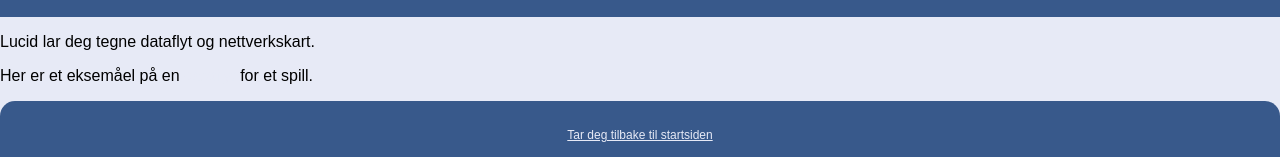
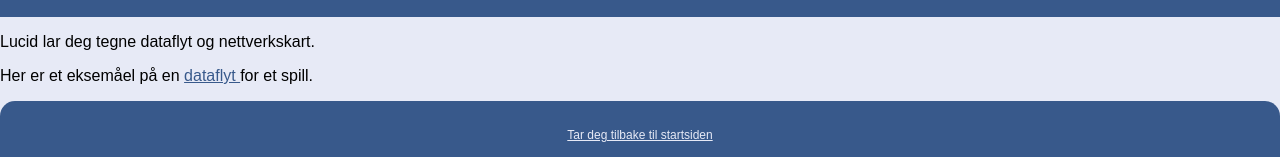
Before and after one commit to solsikke74/Teknologiforstaelse, a plain HTML site: page Lucid.html in a window 1280 px wide. Shown: the part 180-337 px from the top of the page. Drawn offline with Linux system fonts and the light colour scheme.

Commit message:
Update flipcard.css

```diff
--- a/flipcard.css
+++ b/flipcard.css
@@ -160,3 +160,8 @@ nav ul li a:hover {
 [class*="col-"] {
     width: 100%;
   }
+
+  .special-link{
+    color:#38598b;
+
+  }
```
